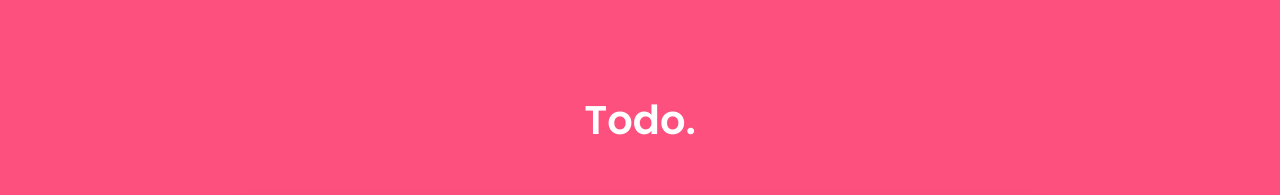
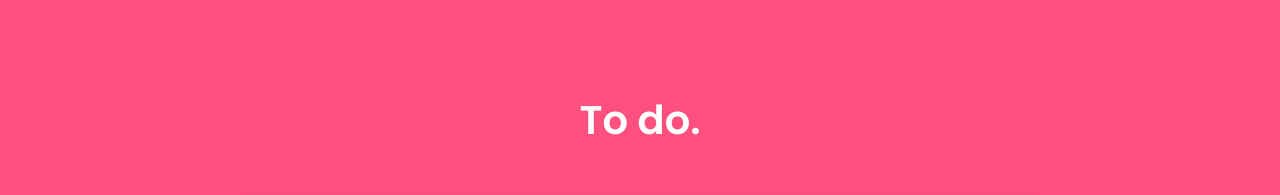
Before and after one commit to RafaelBarbosa09/todo, a React (Create React App) app: page / in a window 1280 px wide. Shown: the top 195 px of the page. Built offline with nearby package versions, Linux system fonts and the light colour scheme.

Commit message:
alterando codigo errado

```diff
--- a/src/components/Dashboard/index.tsx
+++ b/src/components/Dashboard/index.tsx
@@ -13,19 +13,15 @@ export function Dashboard() {
   const [todos, setTodos] = useState<Todo[]>([]);
   const [task, setTask] = useState('');
 
-  useEffect(() => {
-    setTodos(todos);
-  }, []);
-
   function handleCreateTaskToDo(event: FormEvent) {
     event.preventDefault();
 
-    const teste: Todo = {
+    const todo: Todo = {
       id: Math.random(),
       task: task,
       isComplete: false
     }
-    setTodos([...todos, teste])
+    setTodos([...todos, todo])
     setTask('')
   }
 
--- a/src/components/Header/index.tsx
+++ b/src/components/Header/index.tsx
@@ -3,7 +3,7 @@ import { Container } from "./styles";
 export function Header() {
   return (
     <Container>
-      <h1>Todo.</h1>
+      <h1>To do.</h1>
     </Container>
   );
 }
--- a/src/components/Todo/index.tsx
+++ b/src/components/Todo/index.tsx
@@ -14,7 +14,6 @@ interface TesteProps {
 }
 
 export function Todo({ tasks, handleRemoveTask, handleToggleTaskCompletion }: TesteProps) {
-
   return (
     <Container>
       {tasks.map((todo, index) => {
```
